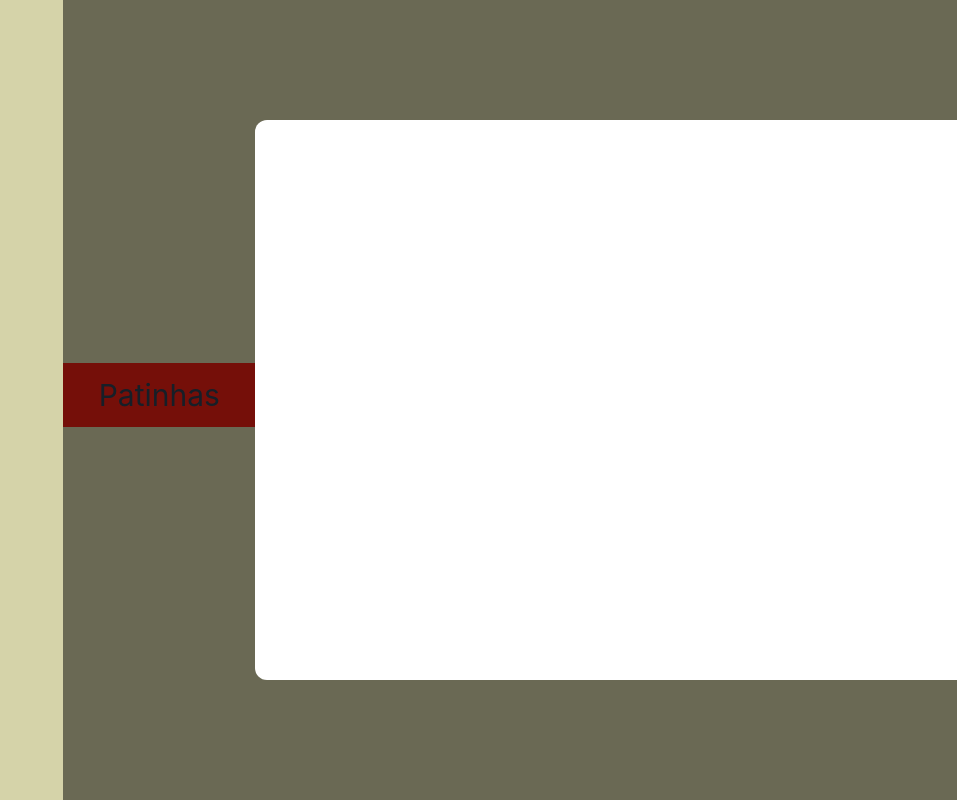
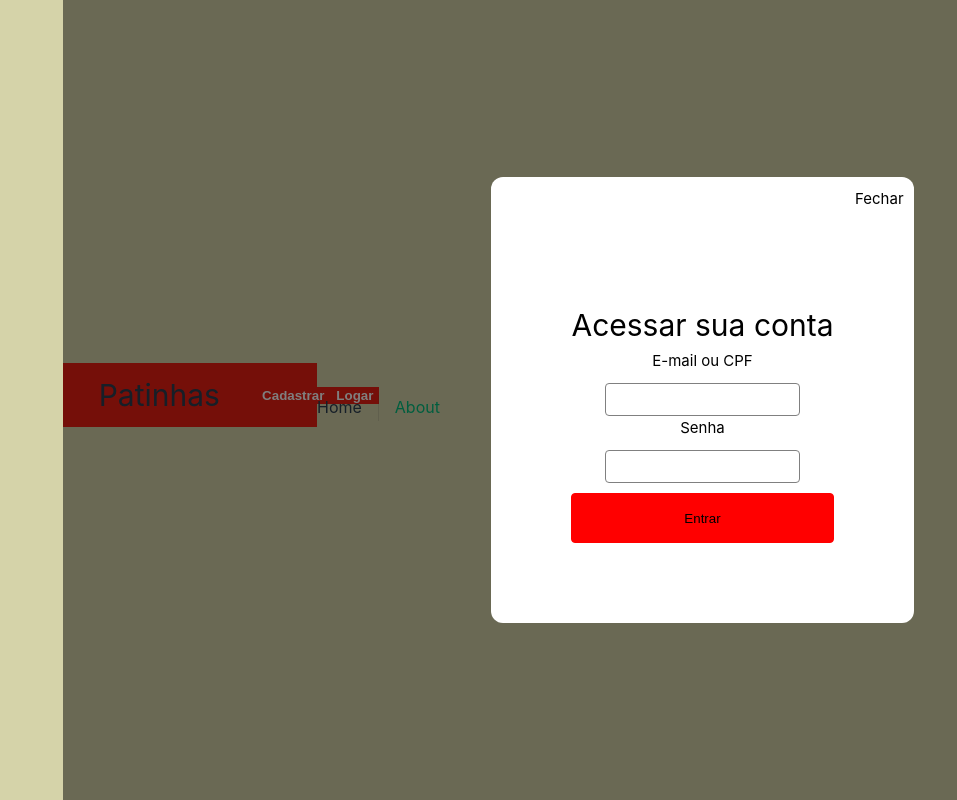
Before and after one commit to Mlodovico/patinhas-frontend, a Vue app: page / in a window 1280 px wide. Both pictures are taken after a click on the button "Cadastrar". Shown: the top 800 px of the page, without its empty margins (323-1280 px from the left). Built offline with nearby package versions, Linux system fonts and the light colour scheme.

Commit message:
feature: signIn modal styles

```diff
--- a/src/components/LogInModal.vue
+++ b/src/components/LogInModal.vue
@@ -1,6 +1,18 @@
 <template>
     <div class="logInModal" @click="handleClickLogin">
-        <div class="modal"></div>
+        <div class="modal">
+            <div class="close-button">
+                <p>Fechar</p>
+            </div>
+            <div class="form">
+                <h1>Acessar sua conta</h1>
+                <p>E-mail ou CPF</p>
+                <input type="text">
+                <p>Senha</p>
+                <input type="password">
+                <button>Entrar</button>
+            </div>
+        </div>
     </div>
 </template>
 
@@ -26,10 +38,42 @@ const handleClickLogin = () => {
     background: rgba(0, 0, 0, 0.5);
 }
 
+.close-button {
+    display: flex;
+    justify-content: flex-end;
+    margin: 10px;
+}
+
 .modal {
-    width: 70%;
-    height: 70%;
     background: white;
     border-radius: 12px;
+    color: black;
+}
+
+.form {
+    display: flex;
+    justify-content: center;
+    align-items: center;
+    flex-direction: column;
+    padding: 5rem;
+}
+
+.form input {
+    margin-top: 10px;
+    border-radius: 4px;
+    border: 1px solid gray;
+    padding: 8px;
+}
+
+.form button {
+    display: flex;
+    align-items: center;
+    justify-content: center;
+    width: 100%;
+    height: 50px;
+    margin-top: 10px;
+    border-radius: 4px;
+    border: 1px solid red;
+    background: red;
 }
 </style>
```
